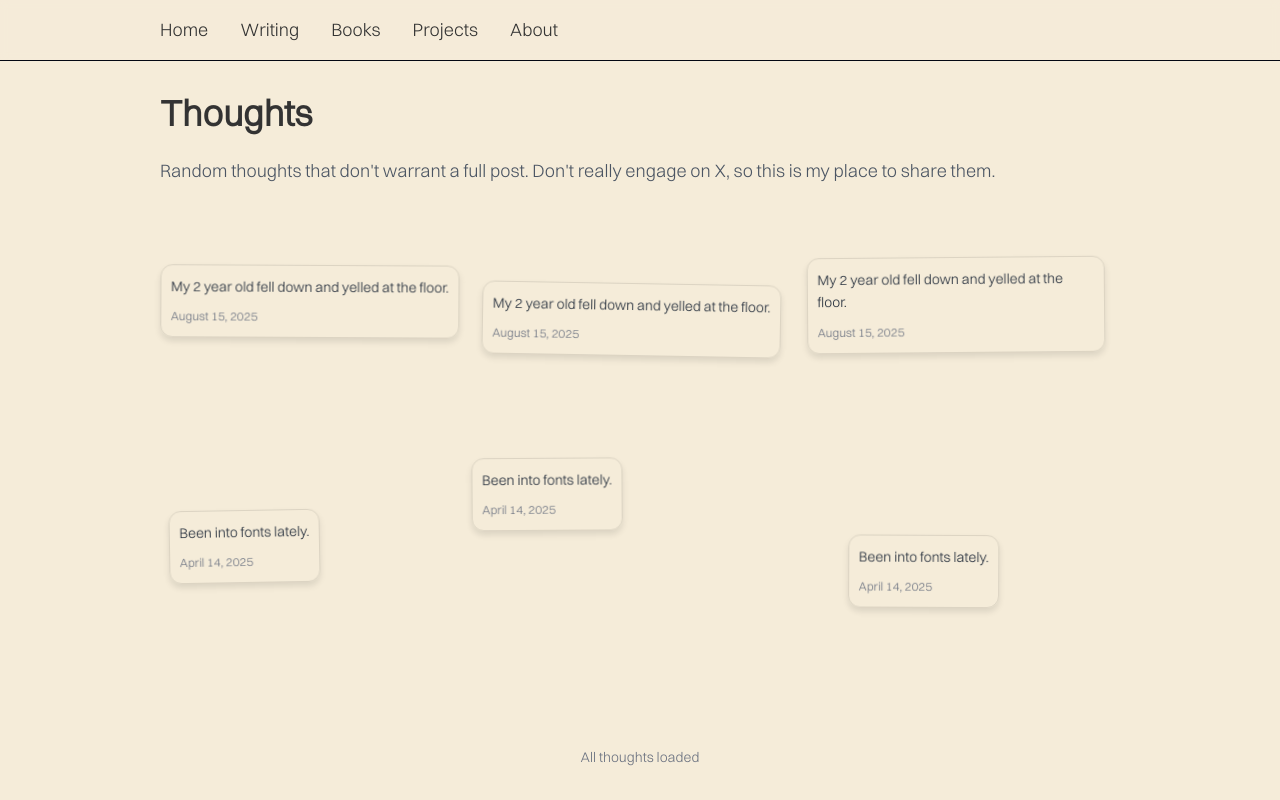
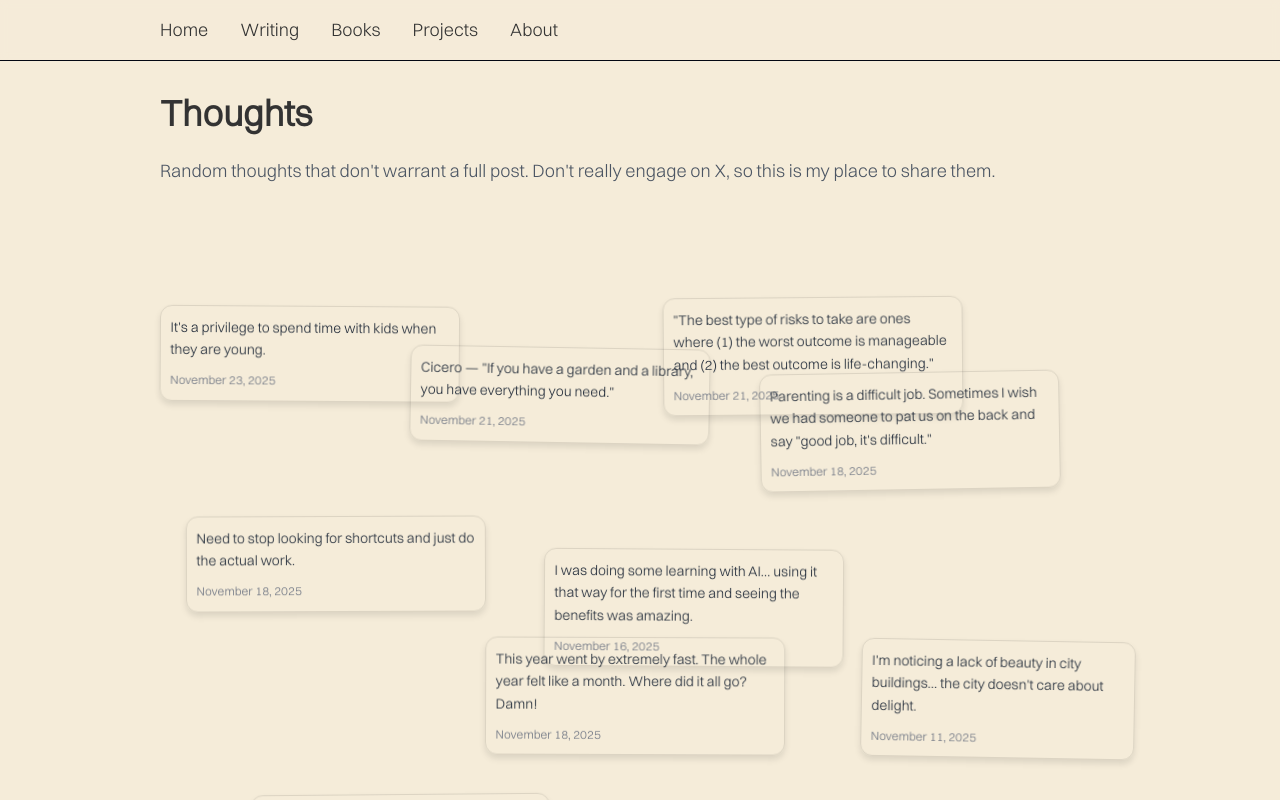
Before and after one commit to abiclub23/folio, a Next.js app: page /thoughts in a window 1280 px wide. Shown: the top 800 px of the page. Built offline with nearby package versions, Linux system fonts and the light colour scheme.

Commit message:
thought updates

```diff
--- a/data/thoughts.js
+++ b/data/thoughts.js
@@ -6,19 +6,41 @@ export const thoughts = [
   {
     text: "Been into fonts lately.",
     timestamp: "April 14, 2025"
-  }, {
-    text: "My 2 year old fell down and yelled at the floor.",
-    timestamp: "August 15, 2025"
   },
   {
-    text: "Been into fonts lately.",
-    timestamp: "April 14, 2025"
-  },{
-    text: "My 2 year old fell down and yelled at the floor.",
-    timestamp: "August 15, 2025"
+    text: "I miss driving my blue pulsar.",
+    timestamp: "June 10, 2025"
   },
   {
-    text: "Been into fonts lately.",
-    timestamp: "April 14, 2025"
+    text: "I'm noticing a lack of beauty in city buildings… the city doesn't care about delight.",
+    timestamp: "November 11, 2025"
+  },
+  {
+    text: "I was doing some learning with AI… using it that way for the first time and seeing the benefits was amazing.",
+    timestamp: "November 16, 2025"
+  },
+  {
+    text: "Parenting is a difficult job. Sometimes I wish we had someone to pat us on the back and say \"good job, it's difficult.\"",
+    timestamp: "November 18, 2025"
+  },
+  {
+    text: "Need to stop looking for shortcuts and just do the actual work.",
+    timestamp: "November 18, 2025"
+  },
+  {
+    text: "This year went by extremely fast. The whole year felt like a month. Where did it all go? Damn!",
+    timestamp: "November 18, 2025"
+  },
+  {
+    text: "Cicero — \"If you have a garden and a library, you have everything you need.\"",
+    timestamp: "November 21, 2025"
+  },
+  {
+    text: "\"The best type of risks to take are ones where (1) the worst outcome is manageable and (2) the best outcome is life-changing.\"",
+    timestamp: "November 21, 2025"
+  },
+  {
+    text: "It's a privilege to spend time with kids when they are young.",
+    timestamp: "November 23, 2025"
   }
 ];
```
